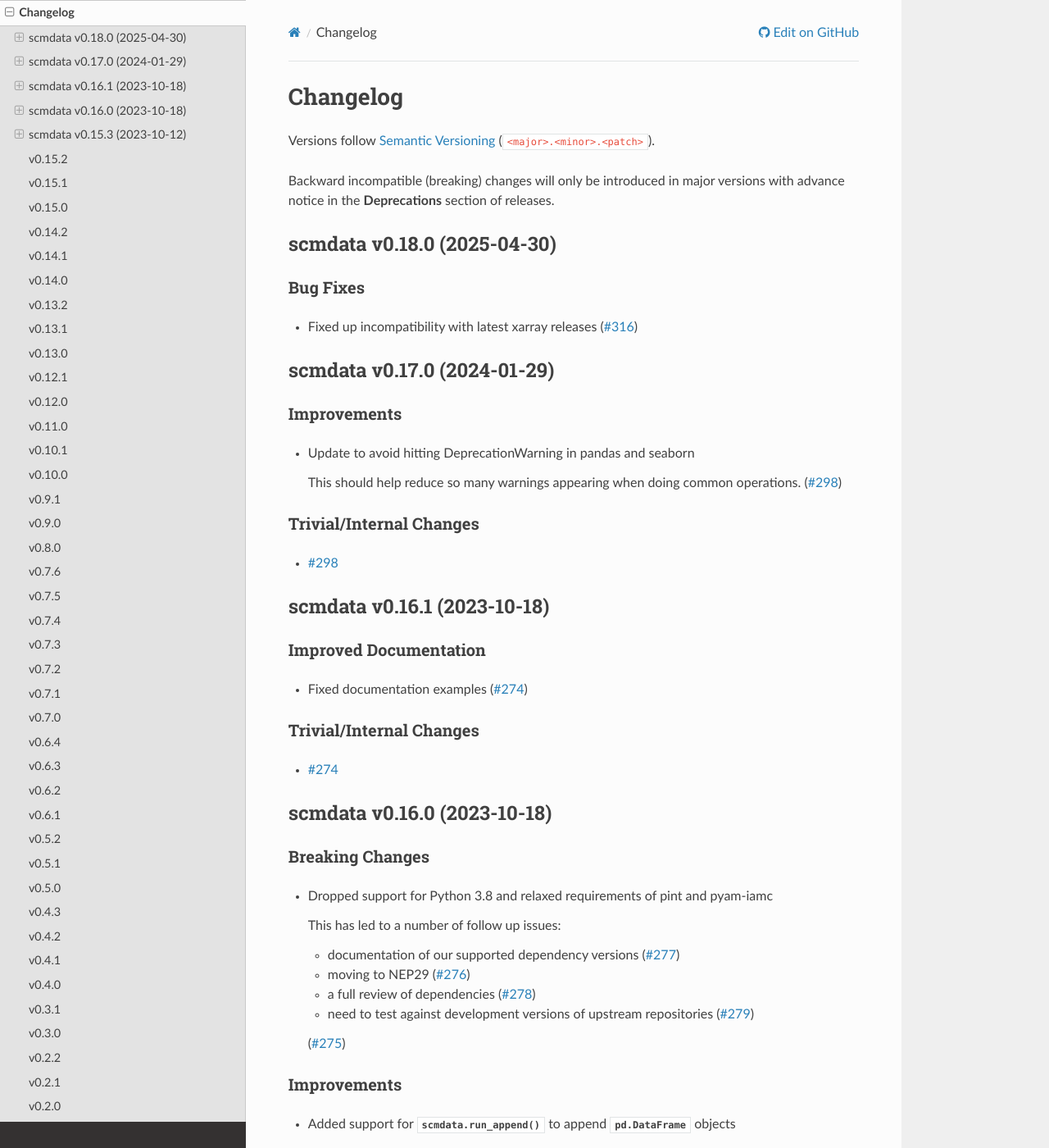
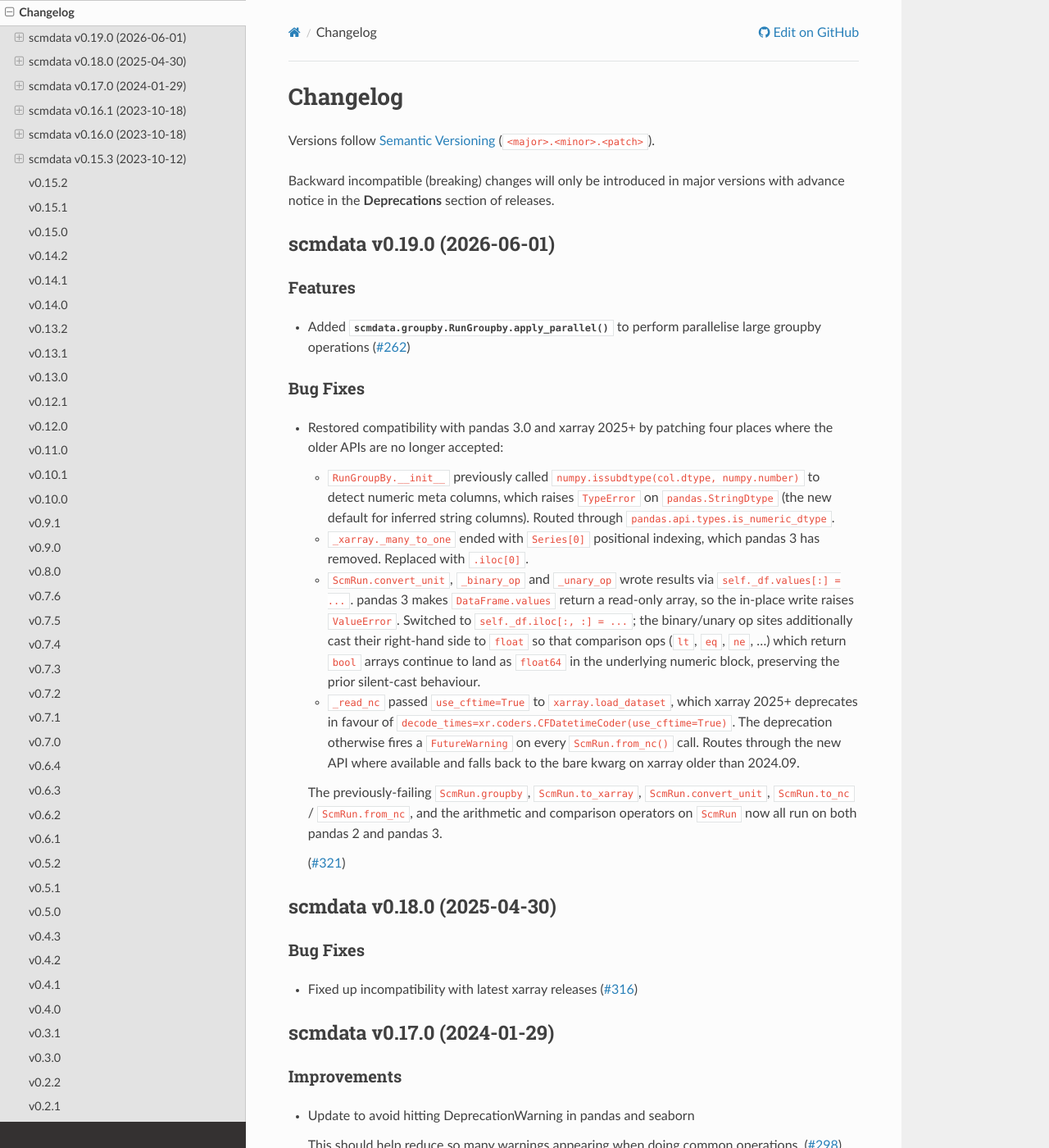
Before and after one commit to openscm/scmdata, a Sphinx documentation site: the page built from docs/source/changelog.md, in a window 1280 px wide and 1400 px high. Shown: the whole window at 82% size. Built offline with Sphinx 7.4.7 and the Read the Docs theme 3.1.0, drawn with Linux system fonts in a browser that asks for light colours; pages that are not in the unit, such as notebooks, are missing from menus.

Commit message:
bump: version 0.18.0 -> 0.19.0

```diff
--- a/docs/source/changelog.md
+++ b/docs/source/changelog.md
@@ -18,6 +18,26 @@ of rst and use slightly different categories.
 -->
 
 <!-- towncrier release notes start -->
+
+## scmdata v0.19.0 (2026-06-01)
+
+### Features
+
+- Added {func}`scmdata.groupby.RunGroupby.apply_parallel` to perform parallelise large groupby operations ([#262](https://github.com/openscm/scmdata/pulls/262))
+
+### Bug Fixes
+
+- Restored compatibility with pandas 3.0 and xarray 2025+ by patching four places where the older APIs are no longer accepted:
+
+  - `RunGroupBy.__init__` previously called `numpy.issubdtype(col.dtype, numpy.number)` to detect numeric meta columns, which raises `TypeError` on `pandas.StringDtype` (the new default for inferred string columns). Routed through `pandas.api.types.is_numeric_dtype`.
+  - `_xarray._many_to_one` ended with `Series[0]` positional indexing, which pandas 3 has removed. Replaced with `.iloc[0]`.
+  - `ScmRun.convert_unit`, `_binary_op` and `_unary_op` wrote results via `self._df.values[:] = ...`. pandas 3 makes `DataFrame.values` return a read-only array, so the in-place write raises `ValueError`. Switched to `self._df.iloc[:, :] = ...`; the binary/unary op sites additionally cast their right-hand side to `float` so that comparison ops (`lt`, `eq`, `ne`, ...) which return `bool` arrays continue to land as `float64` in the underlying numeric block, preserving the prior silent-cast behaviour.
+  - `_read_nc` passed `use_cftime=True` to `xarray.load_dataset`, which xarray 2025+ deprecates in favour of `decode_times=xr.coders.CFDatetimeCoder(use_cftime=True)`. The deprecation otherwise fires a `FutureWarning` on every `ScmRun.from_nc()` call. Routes through the new API where available and falls back to the bare kwarg on xarray older than 2024.09.
+
+  The previously-failing `ScmRun.groupby`, `ScmRun.to_xarray`, `ScmRun.convert_unit`, `ScmRun.to_nc` / `ScmRun.from_nc`, and the arithmetic and comparison operators on `ScmRun` now all run on both pandas 2 and pandas 3.
+
+  ([#321](https://github.com/openscm/scmdata/pulls/321))
+
 
 ## scmdata v0.18.0 (2025-04-30)
 
--- a/pyproject.toml
+++ b/pyproject.toml
@@ -1,6 +1,6 @@
 [tool.poetry]
 name = "scmdata"
-version = "0.18.0"
+version = "0.19.0"
 description = "scmdata provides some useful data handling routines for dealing with data related to simple climate models (SCMs aka reduced complexity climate models, RCMs)"
 authors = [
     "Jared Lewis <jared.lewis@climate-resource.com>",
```
Also changed, not shown: changelog/262.feat.md (deleted, +0 -1 lines), changelog/321.fix.md (deleted, +0 -8 lines).
